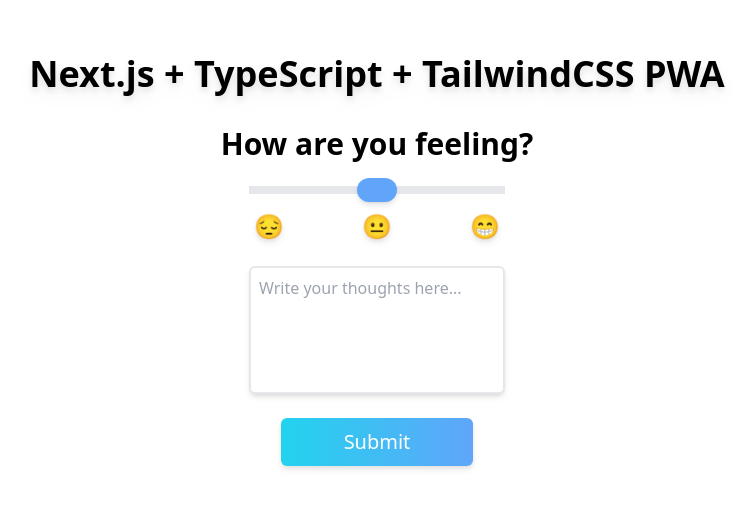
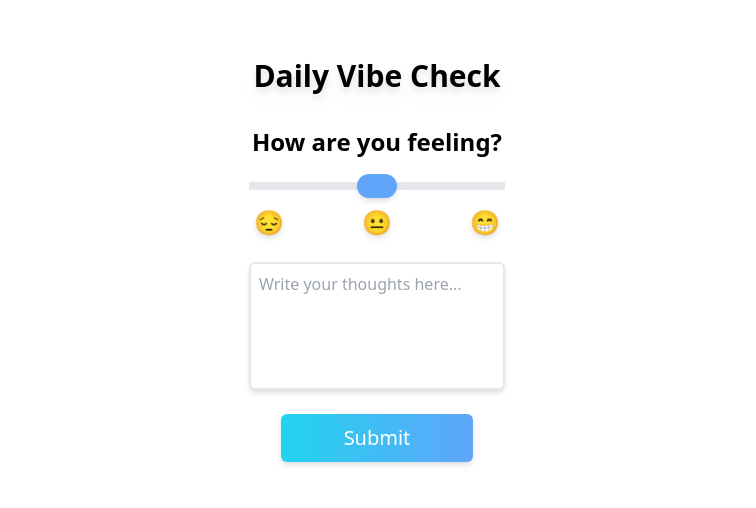
Before and after one commit to kphan32/vibes, a Next.js app: page /daily in a window 1280 px wide. Shown: the part 140-648 px from the top of the page, without its empty margins (263-1019 px from the left). Built offline with nearby package versions, Linux system fonts and the light colour scheme.

Commit message:
Change title and adjust text size

```diff
--- a/src/components/DailyForm.tsx
+++ b/src/components/DailyForm.tsx
@@ -5,7 +5,7 @@
     <div className="flex flex-col justify-center items-center w-full">
       <label
         htmlFor="moodScore"
-        className="text-3xl font-bold pb-2 drop-shadow-md««"
+        className="text-2xl font-bold pb-2 drop-shadow-md««"
       >
         How are you feeling?
       </label>
--- a/src/screens/DailyFormPage/index.tsx
+++ b/src/screens/DailyFormPage/index.tsx
@@ -4,9 +4,7 @@
 const DailyFormPage: NextPage = () => {
   return (
     <div className="w-screen h-screen flex flex-col justify-center items-center space-y-8 px-4 text-center">
-      <p className="text-4xl font-bold drop-shadow-lg">
-        Next.js + TypeScript + TailwindCSS PWA
-      </p>
+      <p className="text-3xl font-bold drop-shadow-lg">Daily Vibe Check</p>
       <DailyForm />
     </div>
   );
```
